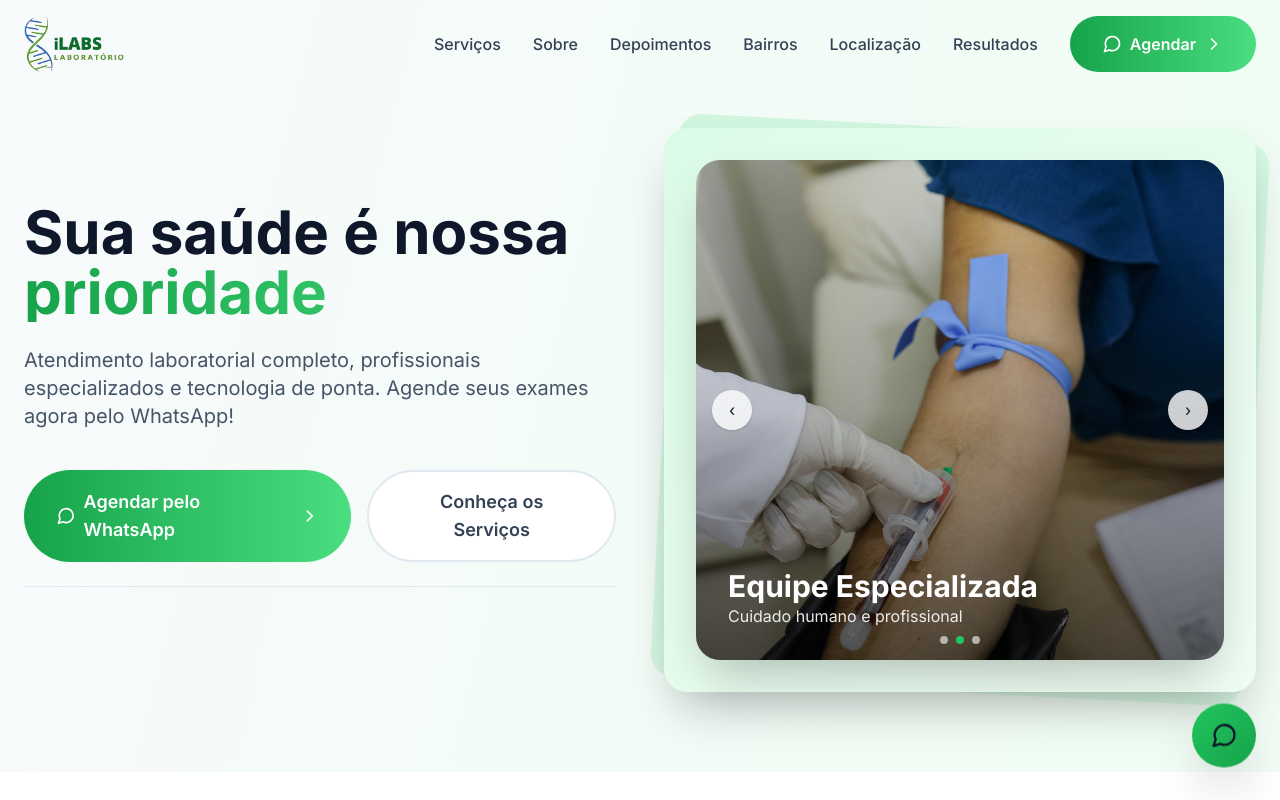
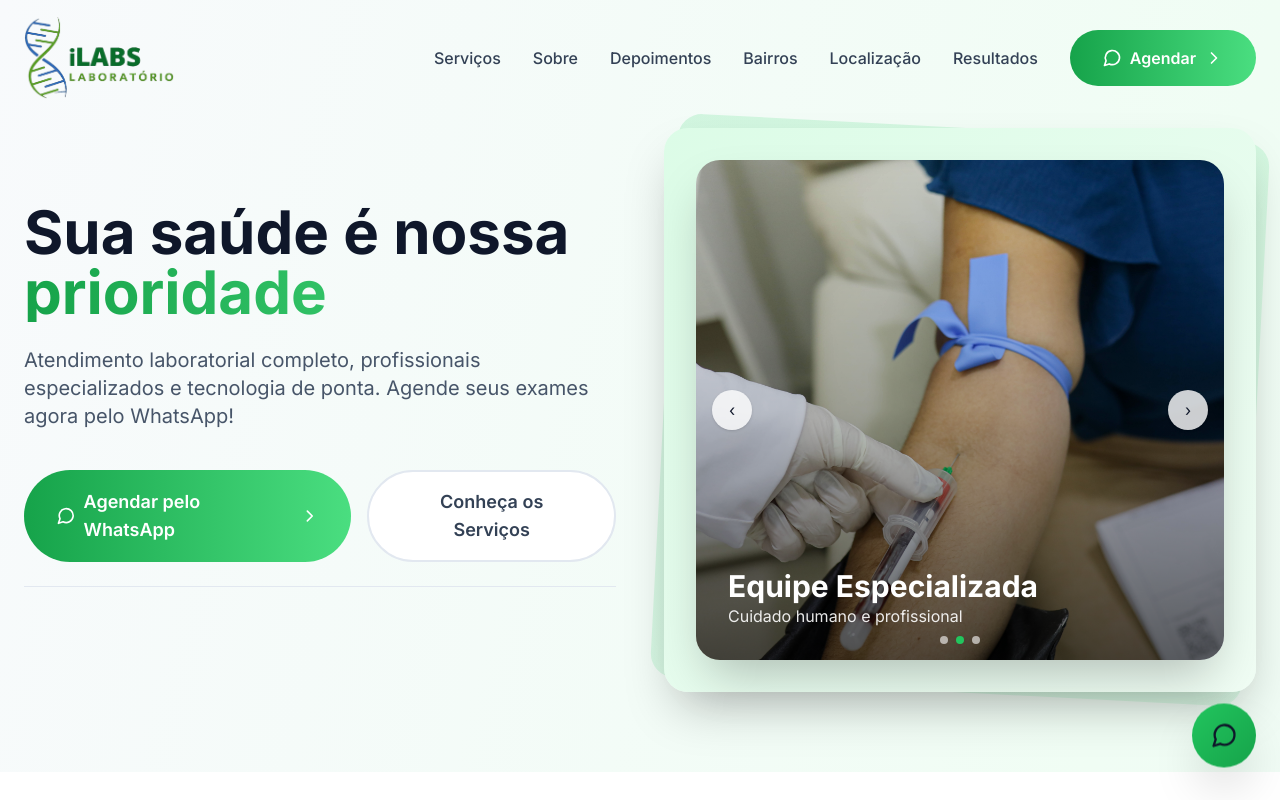
Before and after one commit to volicar/ilabs, a Next.js app: page / in a window 1280 px wide. Shown: the top 800 px of the page. Built offline with nearby package versions, Linux system fonts and the light colour scheme.

Commit message:
style: aumenta o logo no header

```diff
--- a/components/layout/Header.tsx
+++ b/components/layout/Header.tsx
@@ -49,7 +49,7 @@ export default function Header() {
             <Image
               src="/images/logo-ilabs-transparente.png"
               alt="iLABS Laboratório"
-              width={100}
+              width={150}
               height={50}
               className="object-contain"
               priority
```
